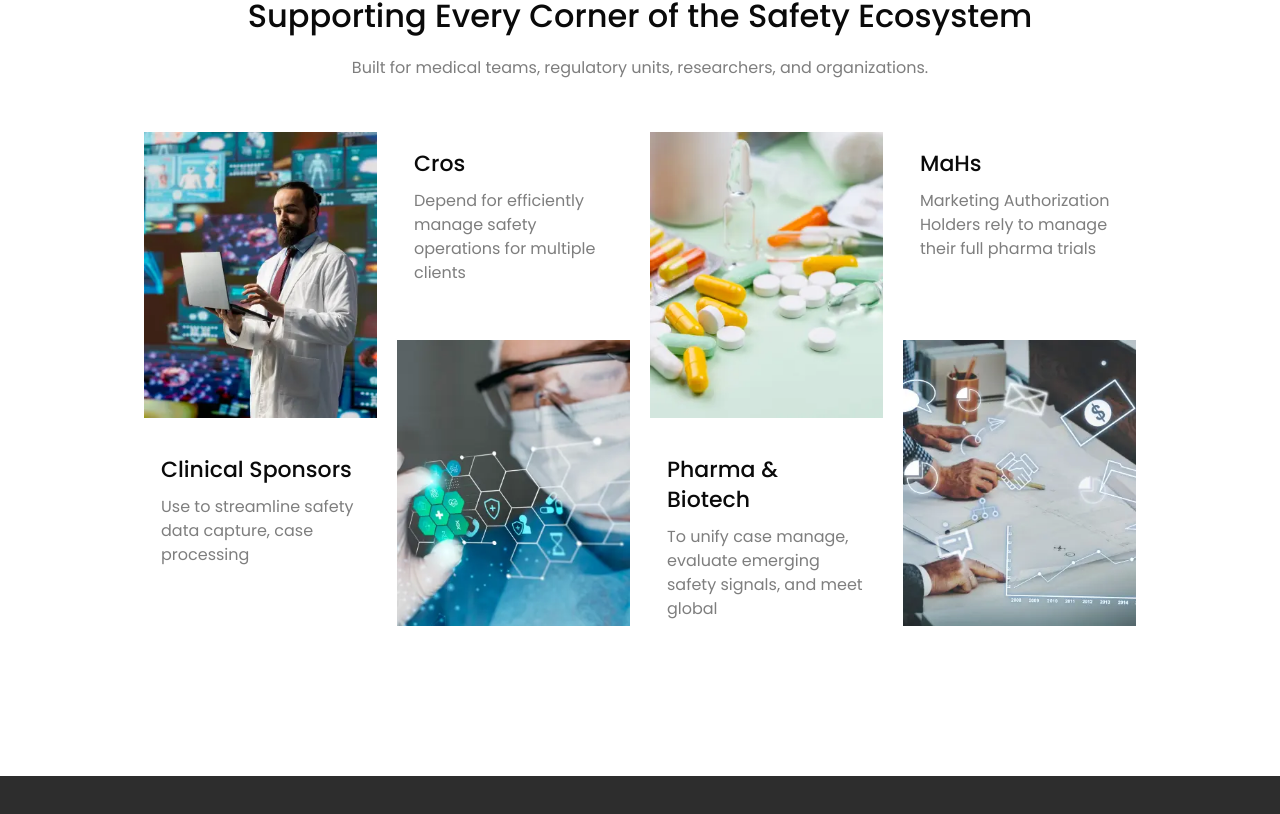
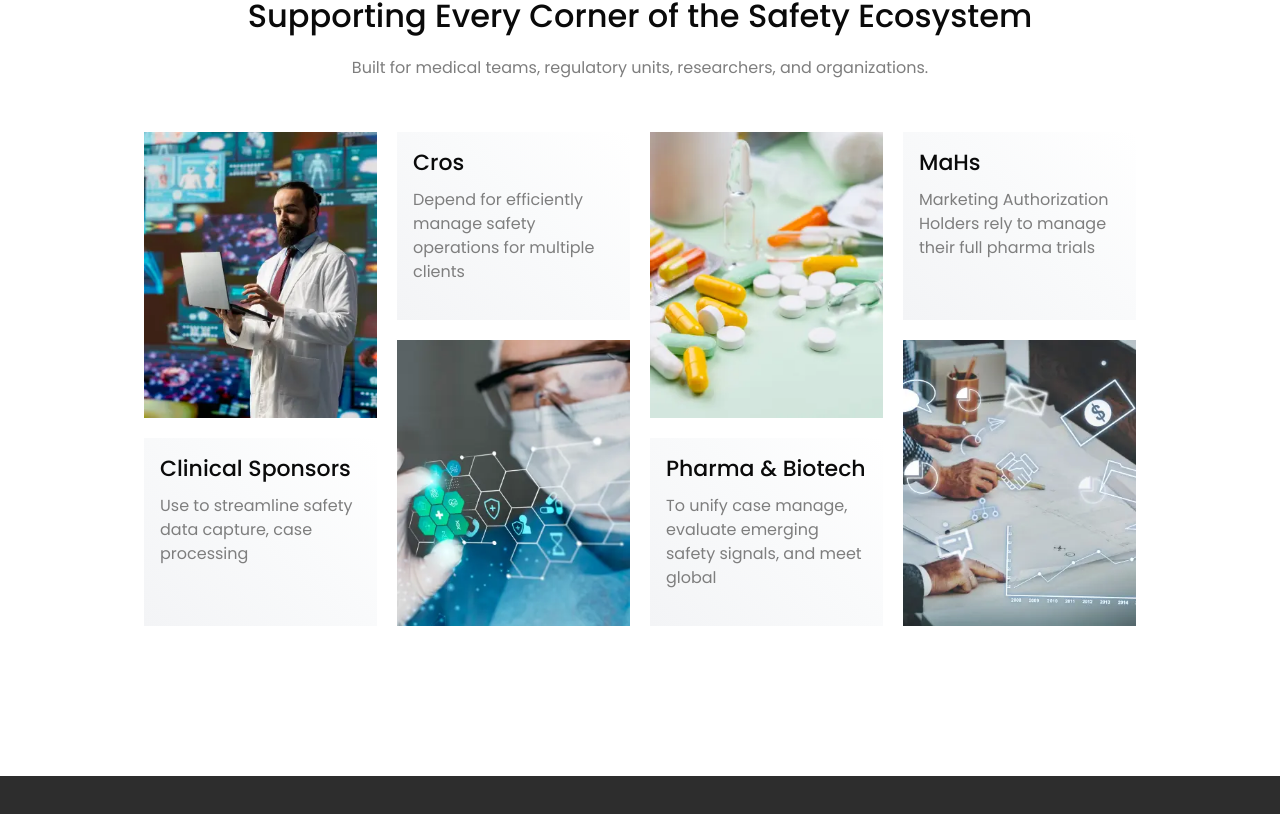
Before and after one commit to therareaniket/safety-website, a Next.js app: page / in a window 1280 px wide. Shown: the part 4275-5089 px from the top of the page. Built offline with nearby package versions, Linux system fonts and the light colour scheme.

Commit message:
plans section updated

```diff
--- a/src/assets/css/shalaka/custom.css
+++ b/src/assets/css/shalaka/custom.css
@@ -483,10 +483,10 @@ margin-bottom: 0;
 .eco-title{
     margin-top:20px;
     padding:20px;
-    background:rgba(255, 255, 255, 0.10);
-    /* background: #c7c7c71a; */
+     background: linear-gradient(-135deg,rgba(255, 255, 255, 1) 0%,rgba(249, 250, 251, 1) 45%,rgba(243, 244, 246, 1) 100%);
+    /* background:rgba(255, 255, 255, 0.10);
      border: 1px solid rgba(255, 255, 255, 0.25);
-    backdrop-filter: blur(20px) saturate(120%);
+    backdrop-filter: blur(20px) saturate(120%); */
     height: 188px;
 }
 .eco-title.top{
```
